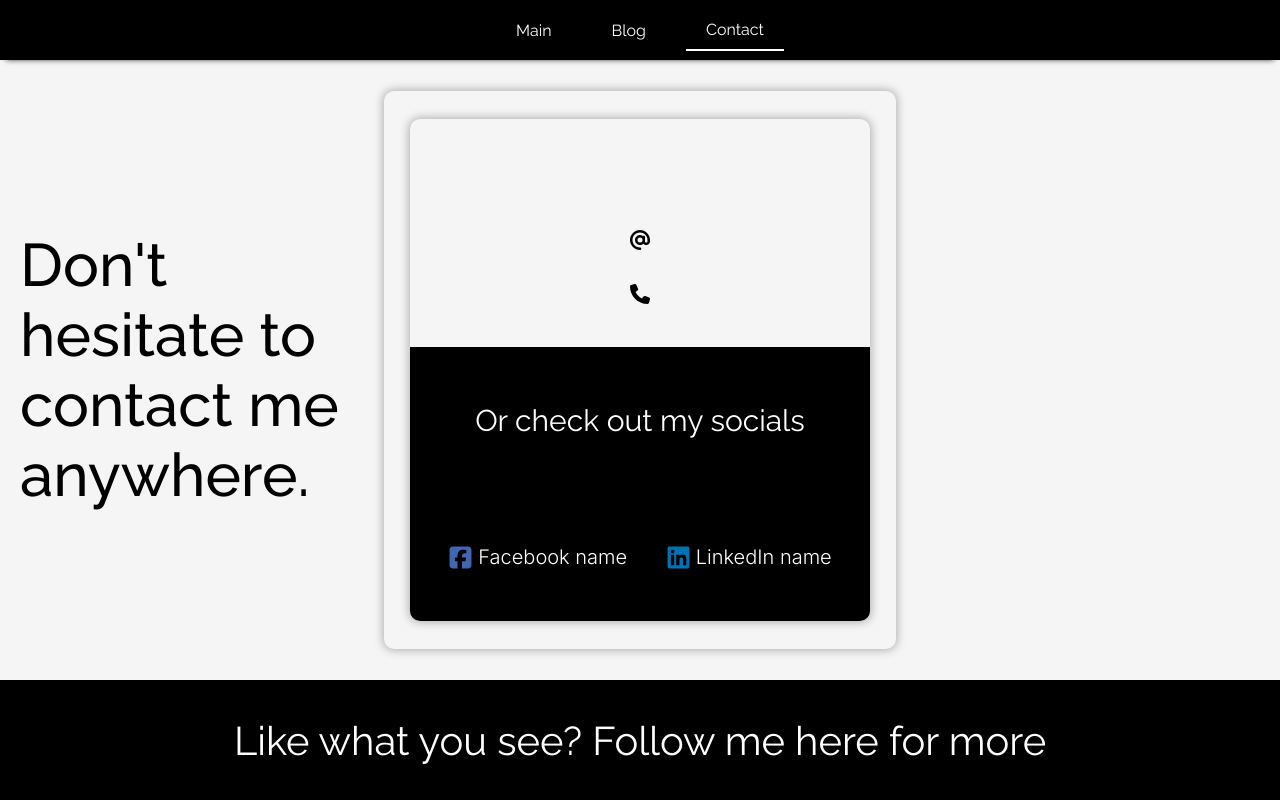
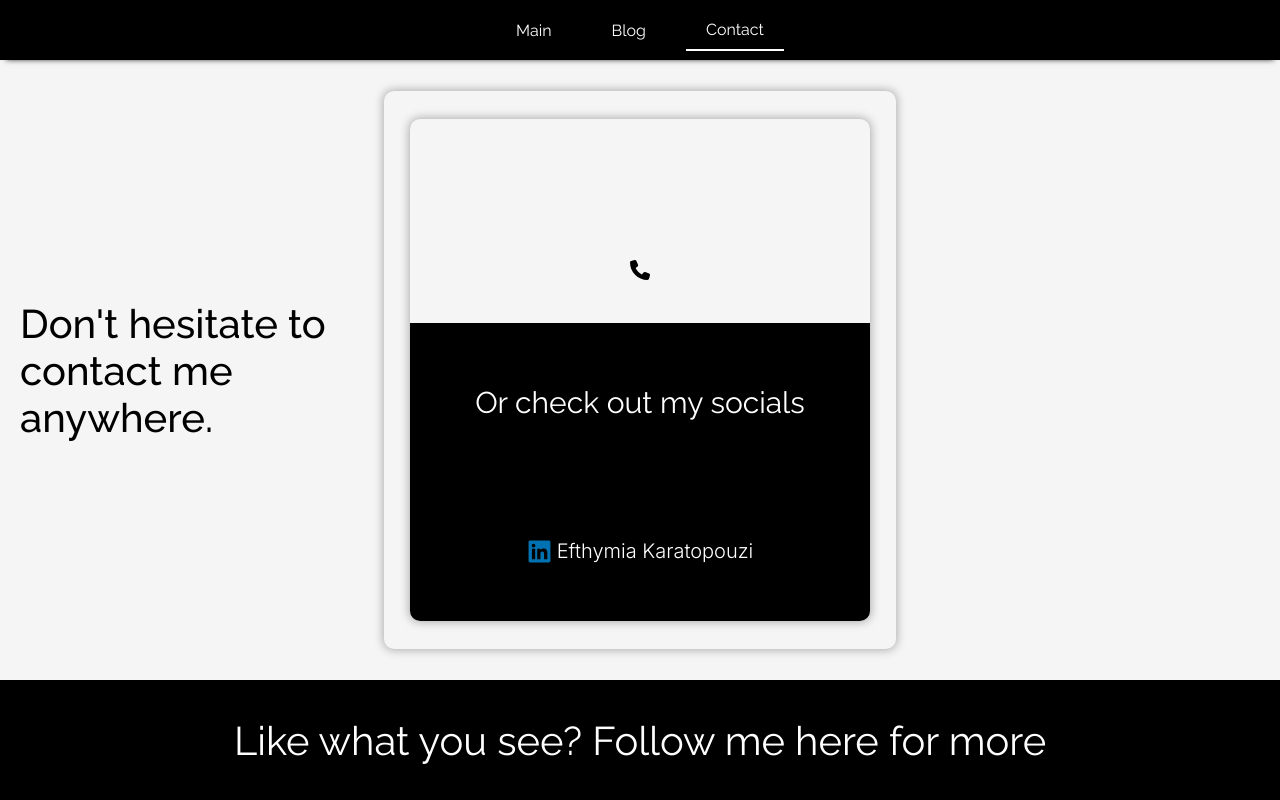
Before and after one commit to phoevo/eblog, a React (Vite) app: page /blog in a window 1280 px wide. Both pictures are taken after a click on the button "Contact". Built offline with nearby package versions, Linux system fonts and the light colour scheme; no server answers.

Commit message:
fixed post display bug

```diff
--- a/src/pages/Contact.jsx
+++ b/src/pages/Contact.jsx
@@ -117,15 +117,15 @@ function Contact({ loggedin, editIcon }) {
         )}
         <h1 className="contact-message">{contactinfo.message}</h1>
         <div className="contact-name">{contactinfo.name}</div>
-        <div className="contact-email">{atIcon} {contactinfo.email}</div>
+        <div className="contact-email">{contactinfo.email}</div>
         <div className="contact-phone">{phoneIcon} {contactinfo.phone}</div>
 
         <div className="socialsBox">
           <h2>Or check out my socials</h2>
             <div className="socialsLinks">
-              <p className="facebookIcon">{facebookIcon} Facebook name </p>
+              {/* <p className="facebookIcon">{facebookIcon} Facebook name </p> */}
               {/* <span className="instagramIcon">{instagramIcon} Instagram name</span> */}
-              <p className="linkedInIcon">{linkedInIcon} LinkedIn name</p>
+              <p className="linkedInIcon">{linkedInIcon} Efthymia Karatopouzi</p>
             </div>
         </div>
 
--- a/src/styles/Contact.css
+++ b/src/styles/Contact.css
@@ -39,7 +39,7 @@
 
 .contactH1{
   font-family: 'Raleway', sans-serif;
-  font-size: 60px;
+  font-size: 40px;
   font-weight: 500;
 }
 
--- a/src/styles/Post.css
+++ b/src/styles/Post.css
@@ -1,22 +1,21 @@
 .posts-div {
   display: flex;
   flex-direction: column;
-  justify-content: center;
+  justify-content: flex-start;
   align-items: center;
   font-family: Arial, Helvetica, sans-serif;
   width: 50vw;
-  height: 95vh;
-  background-color: whitesmoke;
-  margin: 10px;
+  height: 90vh;
+  margin-top: 10px;
   box-shadow: 0px 0px 10px 1px rgb(0, 0, 0, 0.3);
   border-radius: 10px;
-  overflow-y: auto;
-  max-height: 100vh;
+  overflow-y: scroll;
   padding: 10px;
+  gap: 70px;
 }
 
 ::-webkit-scrollbar {
-  width: 3px;
+  width: 6px;
 }
 
 ::-webkit-scrollbar-track {
@@ -25,8 +24,8 @@
 }
 
 ::-webkit-scrollbar-thumb {
-  background: orangered;
-  border-radius: 3px;
+  background: black;
+  border-radius: 6px;
 }
 
 ::-webkit-scrollbar-thumb:hover {
@@ -38,18 +37,15 @@
   align-items: flex-start;
   border: 1px solid black;
   flex-direction: column;
-  margin: 20px;
   width: 80%;
-  min-height: 200px; /* Minimum height, but it will grow */
+  height: 100%;
   word-wrap: break-word;
   box-shadow: 6px 6px 0px 0px rgb(0, 0, 0, 1);
   background-color: rgb(245, 245, 245);
   border-radius: 10px;
   font-family: 'Montserrat', sans-serif;
-  position: relative; /* Make the post-section the reference point for absolute positioning */
-  padding: 10px;
-  box-sizing: border-box;
-  flex-shrink: 0;
+  position: relative;
+
 }
 
 
@@ -62,21 +58,25 @@
 
 .postBody {
   display: flex;
+  margin-bottom: 10px;
   padding: 20px;
   align-self: center;
 
 }
 
 .postImage {
-  display: block; /* Changed from flex to block to behave like an image */
+  display: block; /* Ensures normal image behavior */
   align-self: center;
-  width: 100%; /* Make the image responsive */
-  max-width: 100%; /* Ensure it doesn't exceed the container's width */
-  height: auto;
+  max-width: 100%; /* Prevents overflow */
+  width: 100%; /* Ensures it scales properly */
+  height: auto; /* Keeps aspect ratio */
   border-radius: 10px;
   padding: 5px;
-  box-sizing: border-box; /* Include padding in the width calculation */
+  box-sizing: border-box;
+  object-fit: contain; /* Ensures it fits inside */
+
 }
+
 
 .postDelete {
   display: flex;
@@ -87,8 +87,7 @@
   right: 10px;
   height: 20px;
   width: 60px;
-  margin-bottom: 2px;
-  margin-right: 2px;
+
   background-color: black;
   color: white;
   border: none;
```
